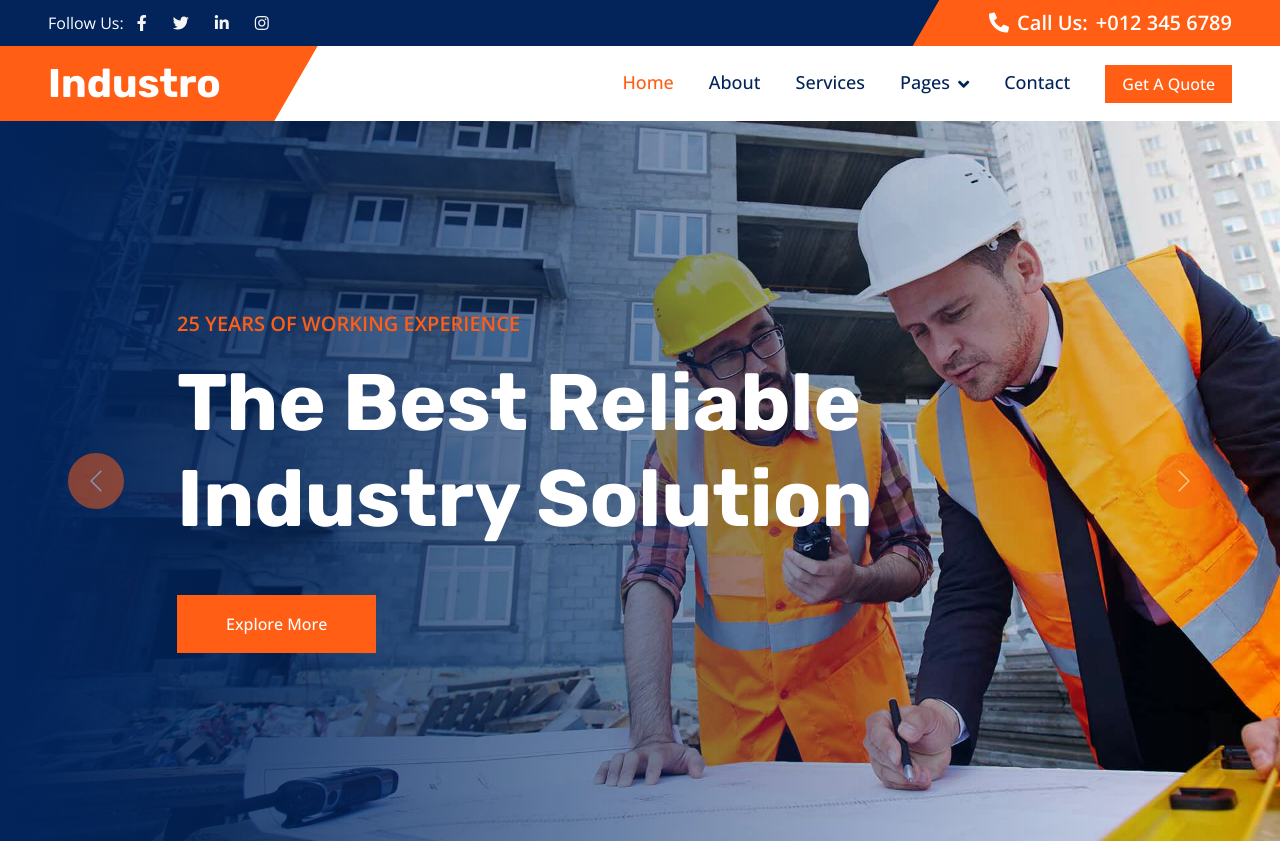
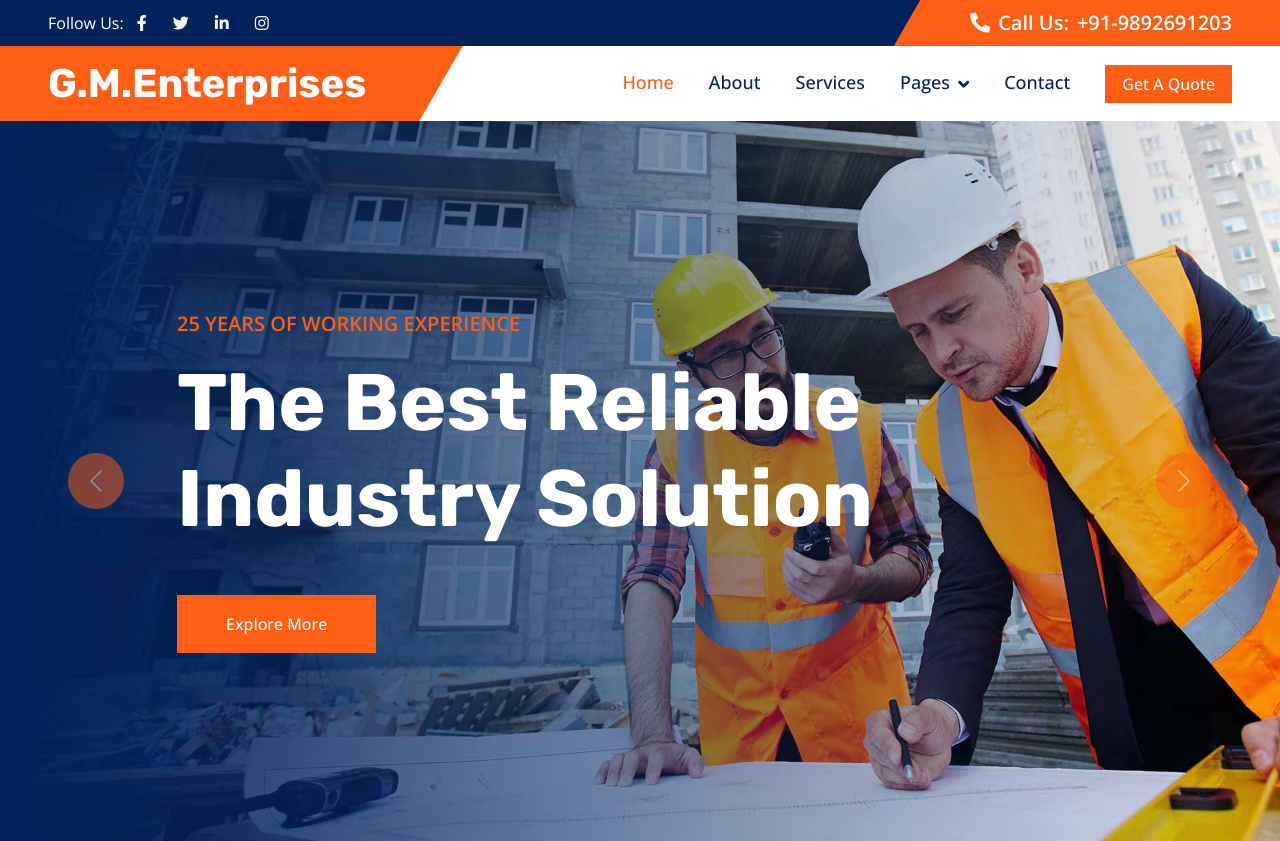
Before and after one commit to ansarigulmohd2009/GMEnterprisesLive, a plain HTML site: page index.html in a window 1280 px wide. Shown: the top 841 px of the page. Drawn offline with nearby package versions, Linux system fonts and the light colour scheme; animation ran at ten frames a second.

Commit message:
Update index.html

```diff
--- a/index.html
+++ b/index.html
@@ -3,7 +3,7 @@
 
 <head>
     <meta charset="utf-8">
-    <title>Industro - Industrial HTML Template</title>
+    <title>G.M.Enterprises</title>
     <meta content="width=device-width, initial-scale=1.0" name="viewport">
     <meta content="" name="keywords">
     <meta content="" name="description">
@@ -54,7 +54,7 @@
             <div class="col-lg-6 text-end">
                 <div class="h-100 topbar-right d-inline-flex align-items-center text-white py-2 px-5">
                     <span class="fs-5 fw-bold me-2"><i class="fa fa-phone-alt me-2"></i>Call Us:</span>
-                    <span class="fs-5 fw-bold">+012 345 6789</span>
+                    <span class="fs-5 fw-bold">+91-9892691203</span>
                 </div>
             </div>
         </div>
@@ -65,7 +65,7 @@
     <!-- Navbar Start -->
     <nav class="navbar navbar-expand-lg bg-white navbar-light sticky-top py-0 pe-5">
         <a href="index.html" class="navbar-brand ps-5 me-0">
-            <h1 class="text-white m-0">Industro</h1>
+            <h1 class="text-white m-0">G.M.Enterprises</h1>
         </a>
         <button type="button" class="navbar-toggler me-0" data-bs-toggle="collapse" data-bs-target="#navbarCollapse">
             <span class="navbar-toggler-icon"></span>
```
